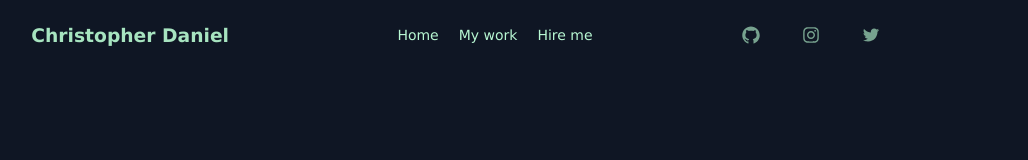
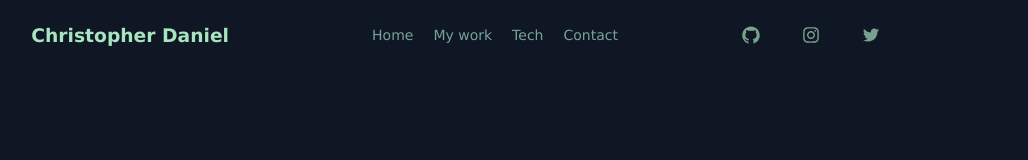
Before and after one commit to De688/MyPortfolio, a React (Create React App) app: page / in a window 1280 px wide. Shown: the top 160 px of the page, without its empty margins (155-1183 px from the left). Built offline with nearby package versions, Linux system fonts and the light colour scheme.

Commit message:
first commit

```diff
--- a/package.json
+++ b/package.json
@@ -15,6 +15,7 @@
     "react-router": "^6.3.0",
     "react-router-dom": "^6.3.0",
     "react-scripts": "5.0.1",
+    "react-scroll": "^1.8.7",
     "web-vitals": "^2.1.4"
   },
   "scripts": {
--- a/src/App.js
+++ b/src/App.js
@@ -1,3 +1,4 @@
+import React,{useRef} from 'react'
 import './App.css';
 import {BrowserRouter as Router,Routes,Route} from 'react-router-dom'
 import Navbar from './Navbar/Navbar.js'
@@ -5,6 +6,18 @@ import Pageroute from './Pages/pageroute';
 
 
 function App() {
+  const home = useRef(null)
+  const mywork = useRef(null)
+  const contact = useRef(null)
+  const tech = useRef(null)
+
+  const pagescroll = (elementRef,e)=>{
+    e.preventDefault()
+    window.scrollTo({
+      top: elementRef.current.offsetTop,
+      behavior: 'smooth'
+    })
+ }
   return (
     <div className="App">
     <Router>
--- a/src/Navbar/Navbar.js
+++ b/src/Navbar/Navbar.js
@@ -1,5 +1,6 @@
 import React,{useState} from 'react'
 import './Navbar.css'
+import {Link} from 'react-scroll'
 import {NavLink} from 'react-router-dom'
 import { AiFillGithub,AiOutlineInstagram,AiOutlineTwitter } from "react-icons/ai";
 
@@ -16,6 +17,11 @@ function Navbar() {
         color: isActive ? 'rgb(184, 248, 211)' : 'rgba(167, 228, 192, 0.685)'
       }
   }
+
+  // Scroll to a certain part of the page smoothly
+  // when a button is clicked
+
+
   return (
     <section className='navbarcontainer'>
         <div className='logo'>
@@ -23,15 +29,18 @@ function Navbar() {
         </div>
         <div className={!toggled ?'headerInfo' :'headerInfo-isopen'}>
            <ul>
-               <NavLink to='/' style={activebtnstyle} className='navbar-li'>
+               <Link  to='/' smooth={true} spy={true} activeClass="active" style={{activebtnstyle}} className='navbar-li'>
                    <li>Home</li>
-               </NavLink>
-               <NavLink to='#Mywork' style={activebtnstyle}  className= 'navbar-li' >
+               </Link>
+               <Link to='mywork' smooth={true} spy={true} activeClass="active" style={{activebtnstyle}}  className= 'navbar-li' >
                    <li>My work</li>
-               </NavLink>
-               <NavLink to='#hireme' style={activebtnstyle}  className='navbar-li'>
-                   <li>Hire me</li>
-               </NavLink>
+               </Link>
+               <Link to='tech' smooth={true} spy={true} activeClass="active" style={{activebtnstyle}}  className='navbar-li'>
+                   <li>Tech</li>
+               </Link>
+               <Link to='contact' smooth={true} spy={true} activeClass="active" style={{activebtnstyle}}  className='navbar-li'>
+                   <li>Contact</li>
+               </Link>
            </ul>
         </div>
         <div className='socialmedialogo'>
--- a/src/Pages/Contact/Contact.css
+++ b/src/Pages/Contact/Contact.css
@@ -149,6 +149,15 @@
     border-radius: 10px;
     background-color: rgba(153, 245, 181, 0.164);
 }
+.danger{
+    width: 80%;
+    min-height: 40px;
+    margin-top: 10px;
+    padding: 10px 20px;
+    color: rgb(198, 245, 248);
+    border-radius: 10px;
+    background-color: rgba(255, 65, 65, 0.164);
+}
 @media screen and (max-width:900px){
     .formandemail{
         display: flex;
--- a/src/Pages/Contact/Contact.js
+++ b/src/Pages/Contact/Contact.js
@@ -8,6 +8,7 @@ import Emailjs from 'emailjs-com'
 
 function Contact() {
   const [messagesent, setmessagesent] = useState(false)
+  const [Error, setError] = useState(false)
   const form = useRef()
   const submitMessage=(e)=>{
       e.preventDefault()
@@ -18,16 +19,17 @@ function Contact() {
         setmessagesent(true)
     }, (error) => {
         console.log(error.text);
+        setError('True')
     });
   }
   useEffect(() => {
     const Timeout = setTimeout(()=>{
       setmessagesent(false)
-    },100)
+    },3000)
   },[])
 
   return (
-    <section className='contactmaincontainer'>
+    <section className='contactmaincontainer' id='contact'>
         <div className='contactwrapper'>
           <div className='header'>
             <h1>Contact Me</h1>
@@ -40,7 +42,8 @@ function Contact() {
               <input name='email'  className='contactform1' type='text'/><br/>
               <label  typeof='text'>Message</label><br/>
               <textarea name='message' maxLength='100' rows="10" className='contactform2' type='text'/><br/>
-              {messagesent ? <div className='messagesentalam'>Thank you, i will reply back to you as soon as possible!</div> :<></>}
+              {messagesent ? <div className='messagesentalam'>messsage sent successfullt !, Thank you, i will reply back to you as soon as i receive this message!</div> :<></>}
+              {Error ? <div className='danger'>failed! , this might be caused by network issues!</div> :<></>}
 
               <button type='submit' className='formbtn' onClick={submitMessage}>Send Message</button>
             </form>
--- a/src/Pages/Home/Home.css
+++ b/src/Pages/Home/Home.css
@@ -220,4 +220,4 @@
     .herosvg{
         margin-top:0px ;
     }
-    }
+}
--- a/src/Pages/Home/Home.js
+++ b/src/Pages/Home/Home.js
@@ -5,7 +5,7 @@ import Heroimage from '../../../src/Heroimage2.svg'
 function Home() {
   return (
     <>
-    <section className='homemaincontainer' id='/'>
+    <section  className='homemaincontainer' id='/'>
     <div className='wrapper'>
         <div className='herocontainer'>
           <div className='herobigtext'>
--- a/src/Pages/Mywork/Mywork.js
+++ b/src/Pages/Mywork/Mywork.js
@@ -8,7 +8,8 @@ import './Mywork.css'
 
 function Mywork() {
   return (
-    <section id='Mywork' className='myworkmaincontainer'>
+    <>
+    <section  className='myworkmaincontainer' id='mywork'>
       <div className='myworkwrapper'>
           <div className='header2'>
             <h1 className='myworkline'>My Projects</h1>
@@ -48,6 +49,7 @@ function Mywork() {
             </div>
       </div>
     </section>
+    </>
   )
 }
 
--- a/src/Pages/Technologies/Technologies.js
+++ b/src/Pages/Technologies/Technologies.js
@@ -14,7 +14,7 @@ import mongodb from '../../../src/mongodb.png'
 function Technologies() {
   return (
     <>
-    <section id='Technologies' className='techmaincontainer'>
+    <section   className='techmaincontainer' id='tech'>
       <div className='techwarapper'>
           <div className='header'>
             <h1>Technologies</h1>
--- a/src/Pages/pageroute.js
+++ b/src/Pages/pageroute.js
@@ -5,10 +5,11 @@ import Mywork from './Mywork/Mywork'
 import Technologies from './Technologies/Technologies'
 
 function Pageroute() {
+
   return (
     <>
       <Home/>
-      <Technologies/>
+      <Technologies />
       <Mywork/>
       <Contact/>
     </>
```
Also changed, not shown: 1 other file (tests, documents, lock files or other folders).
